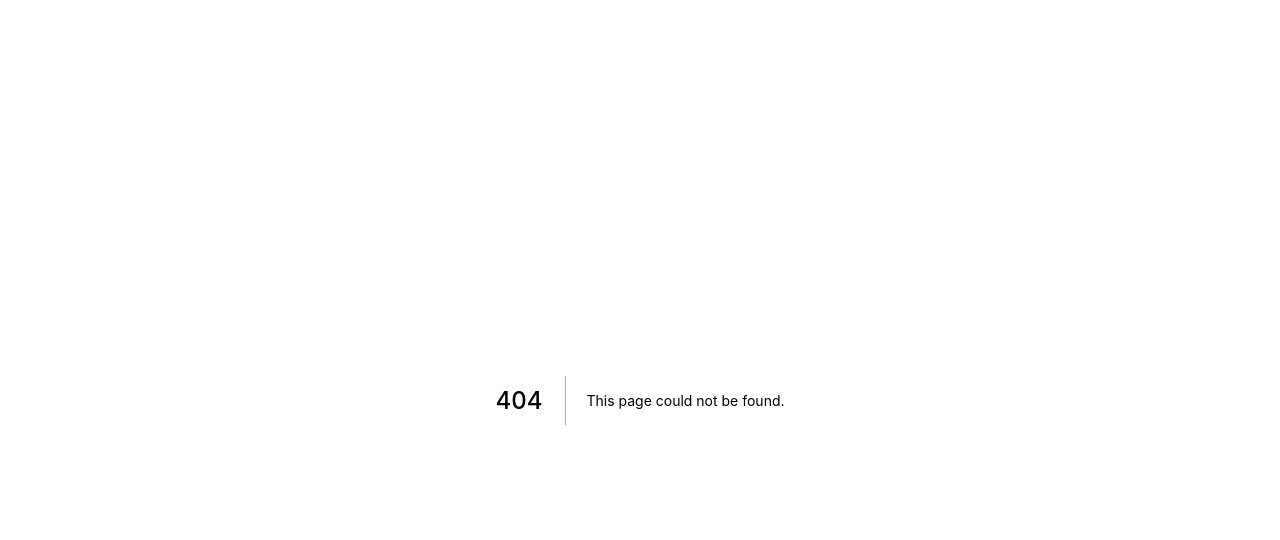
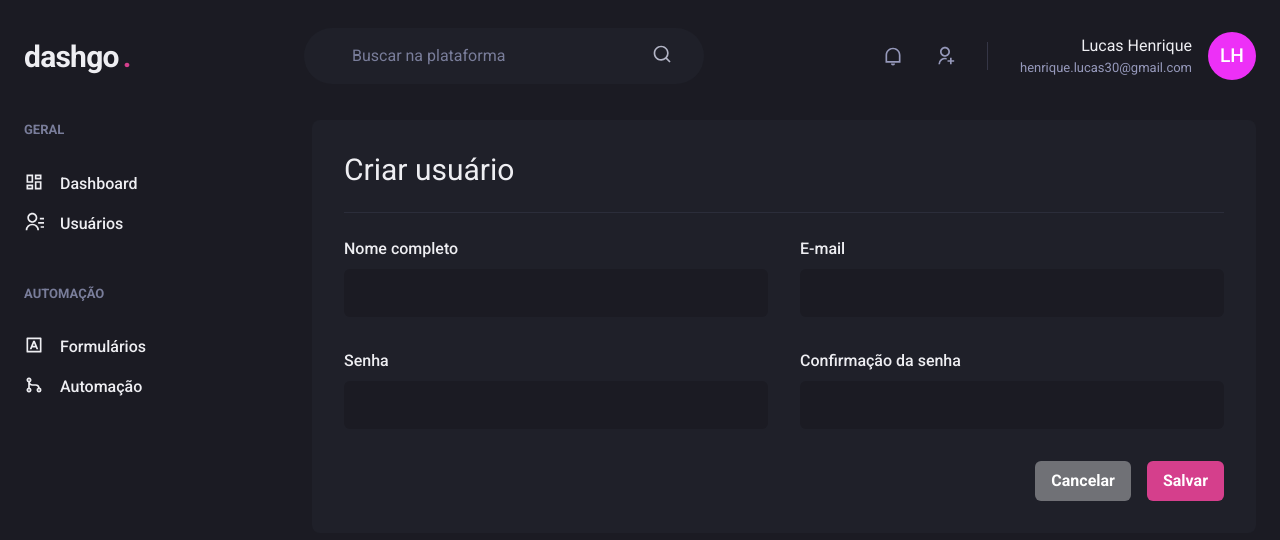
Before and after one commit to LucasHenrique98/dashgo-app, a Next.js app: page /users/create in a window 1280 px wide. Before the commit this address had no page. Shown: the top 540 px of the page. Built offline with nearby package versions, Linux system fonts and the light colour scheme.

Commit message:
creates a createUser page

```diff
--- /dev/null
+++ b/src/pages/users/create.tsx
@@ -0,0 +1,55 @@
+import {
+  Box,
+  Button,
+  Divider,
+  Flex,
+  Heading,
+  HStack,
+  SimpleGrid,
+  VStack,
+} from '@chakra-ui/react';
+import { Input } from '../../components/Form/Input';
+import { Header } from '../../components/Header';
+import Sidebar from '../../components/Sidebar';
+
+export default function CreateUser() {
+  return (
+    <Box>
+      <Header />
+
+      <Flex w="100%" my="6" maxWidth={1480} mx="auto" px="6">
+        <Sidebar />
+
+        <Box flex="1" borderRadius={8} bg="gray.800" p="8">
+          <Heading size="lg" fontWeight="normal">
+            Criar usuário
+          </Heading>
+          <Divider my="6" borderColor="gray.700" />
+
+          <VStack spacing="8">
+            <SimpleGrid minChildWidth="240px" spacing="8" w="100%">
+              <Input name="name" label="Nome completo" />
+              <Input name="email" type="email" label="E-mail" />
+            </SimpleGrid>
+
+            <SimpleGrid minChildWidth="240px" spacing="8" w="100%">
+              <Input name="password" type="password" label="Senha" />
+              <Input
+                name="password_confirmation"
+                type="password"
+                label="Confirmação da senha"
+              />
+            </SimpleGrid>
+          </VStack>
+
+          <Flex mt="8" justify="flex-end">
+            <HStack spacing="4">
+              <Button colorScheme="whiteAlpha">Cancelar</Button>
+              <Button colorScheme="pink">Salvar</Button>
+            </HStack>
+          </Flex>
+        </Box>
+      </Flex>
+    </Box>
+  );
+}
```
